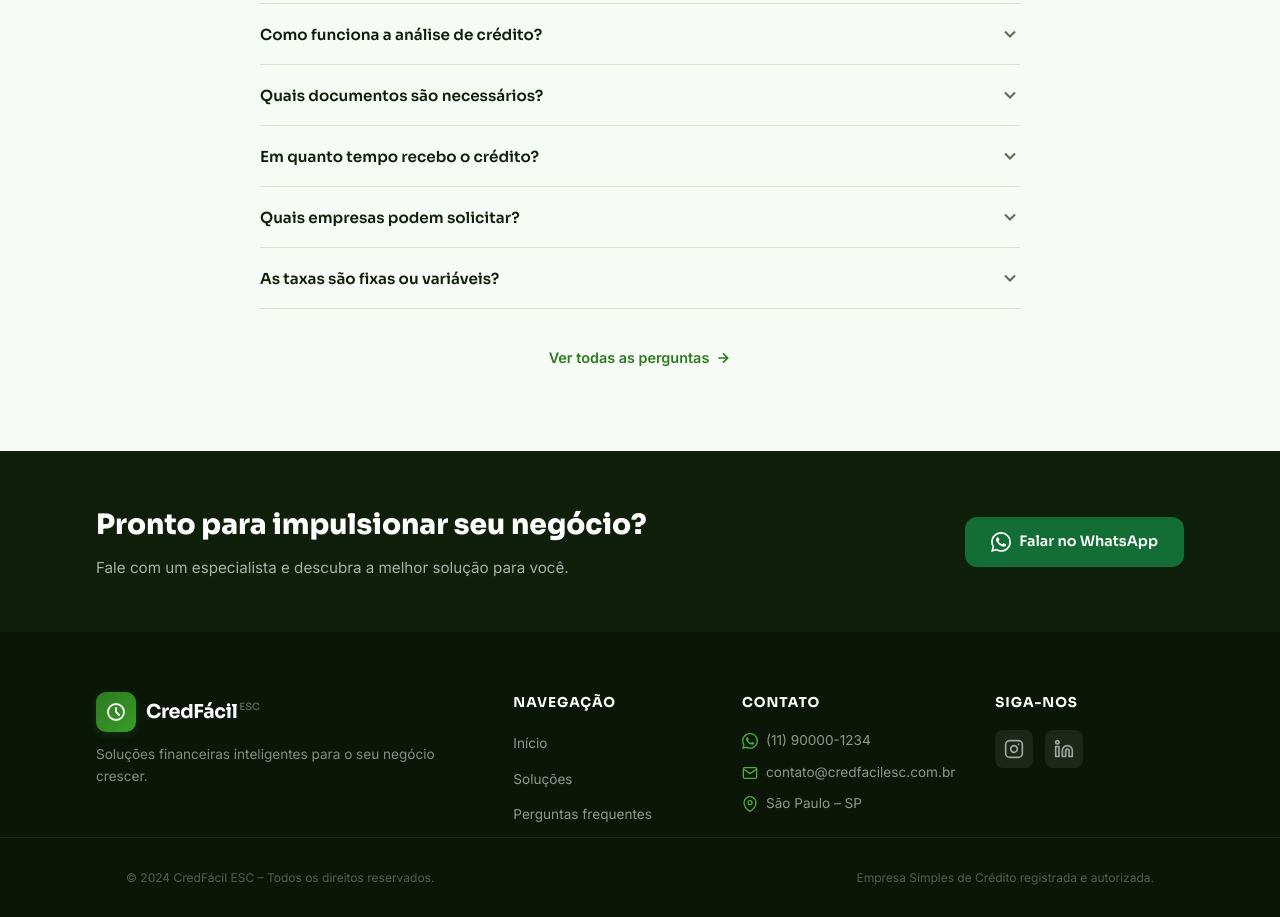
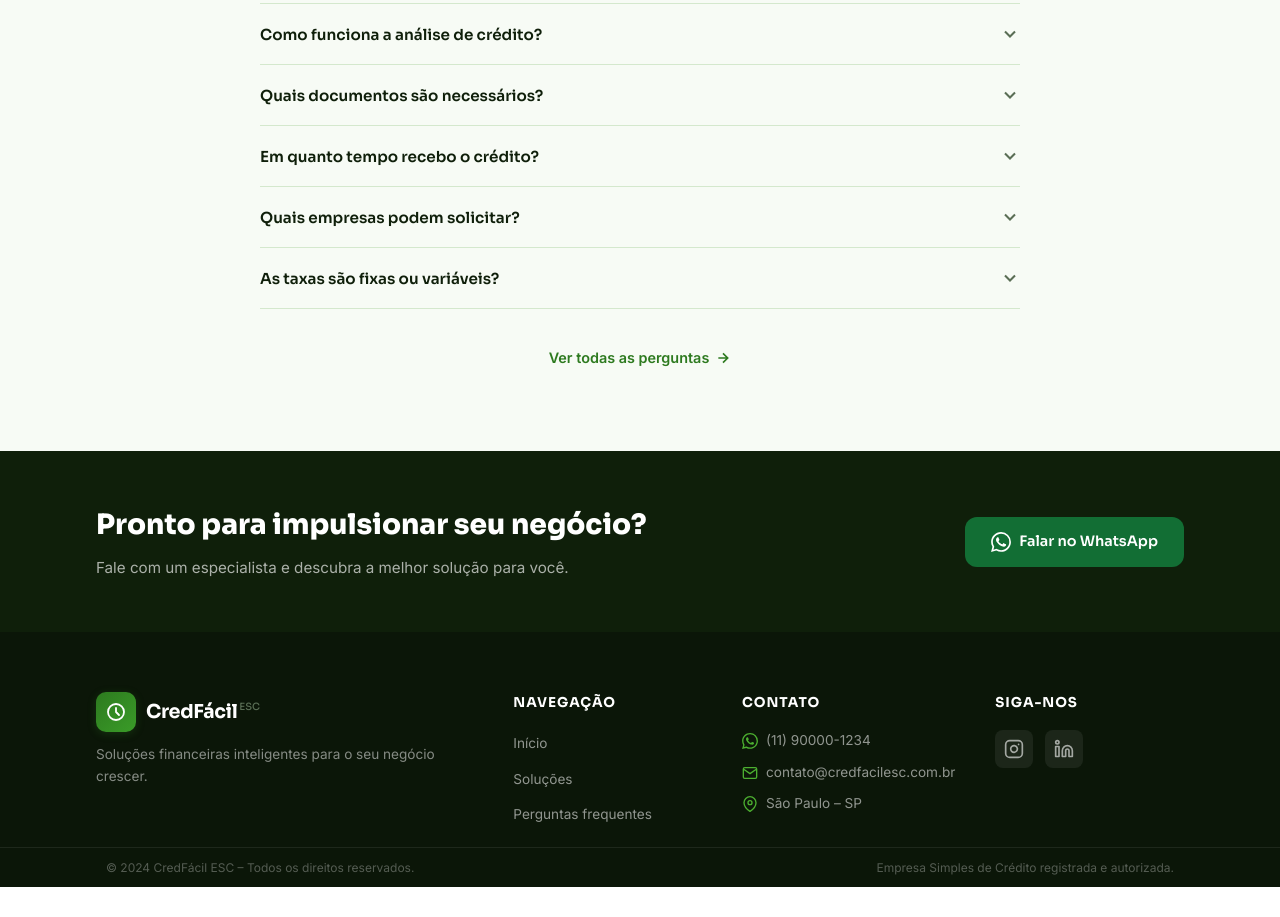
Before and after one commit to fgmotatech/landing-ESC, a plain HTML site: page index.html in a window 1280 px wide. Shown: the part 2096-3013 px from the top of the page. After the commit the page ends 2983 px from the top, so only its background shows below. Drawn offline with Linux system fonts and the light colour scheme.

Commit message:
Update footer.css

```diff
--- a/src/styles/footer.css
+++ b/src/styles/footer.css
@@ -12,6 +12,7 @@
   display: grid;
   grid-template-columns: 2fr 1fr 1fr 1fr;
   gap: 40px;
+  padding-bottom: 10px;
   border-bottom: 1px solid rgba(255, 255, 255, 0.08);
 
 }
@@ -84,7 +85,7 @@
 }
 
 .footer__bottom {
-  padding: 30px;
+  padding: 10px;
 }
 .footer__bottom-inner {
   display: flex;
```
